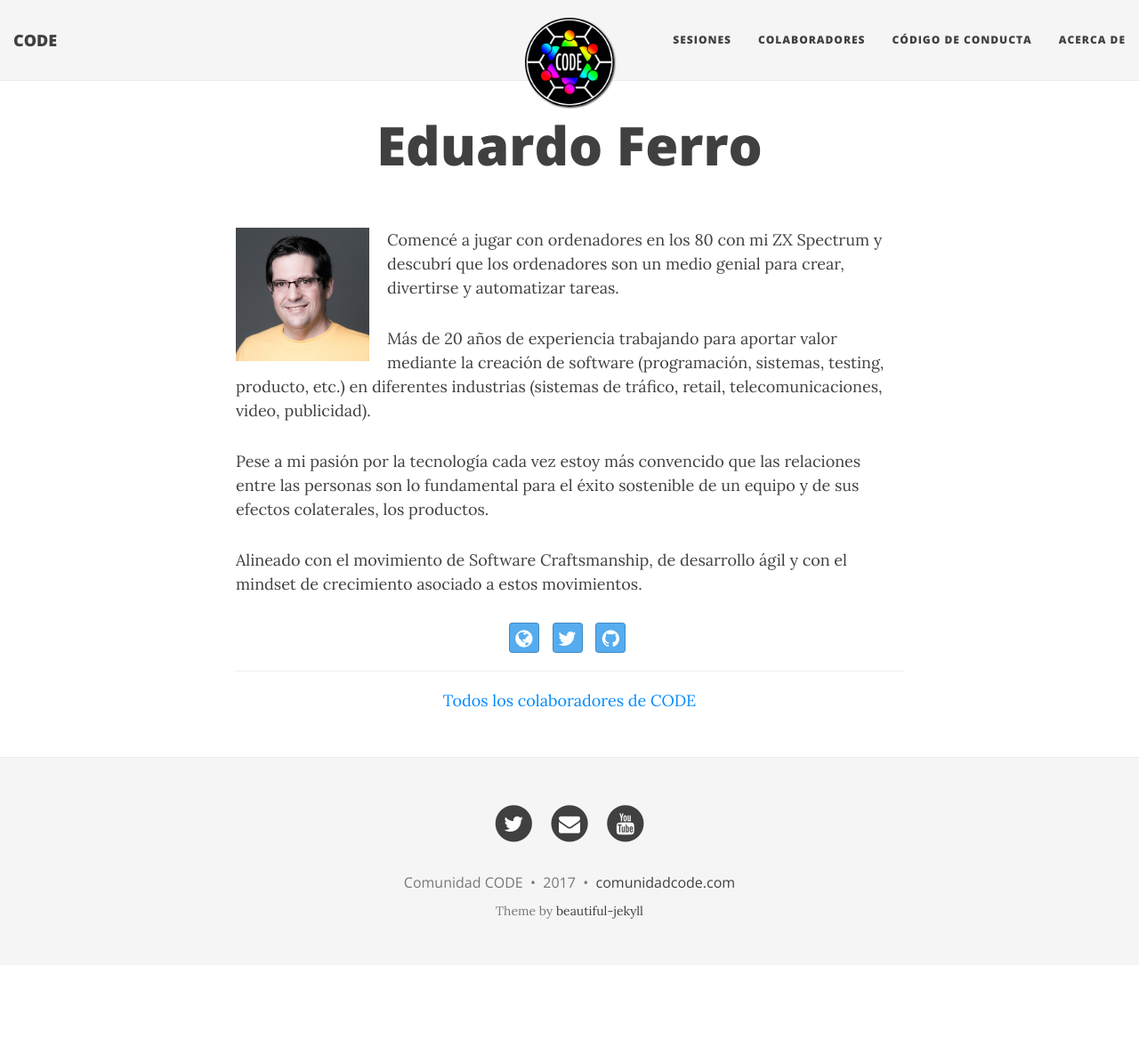
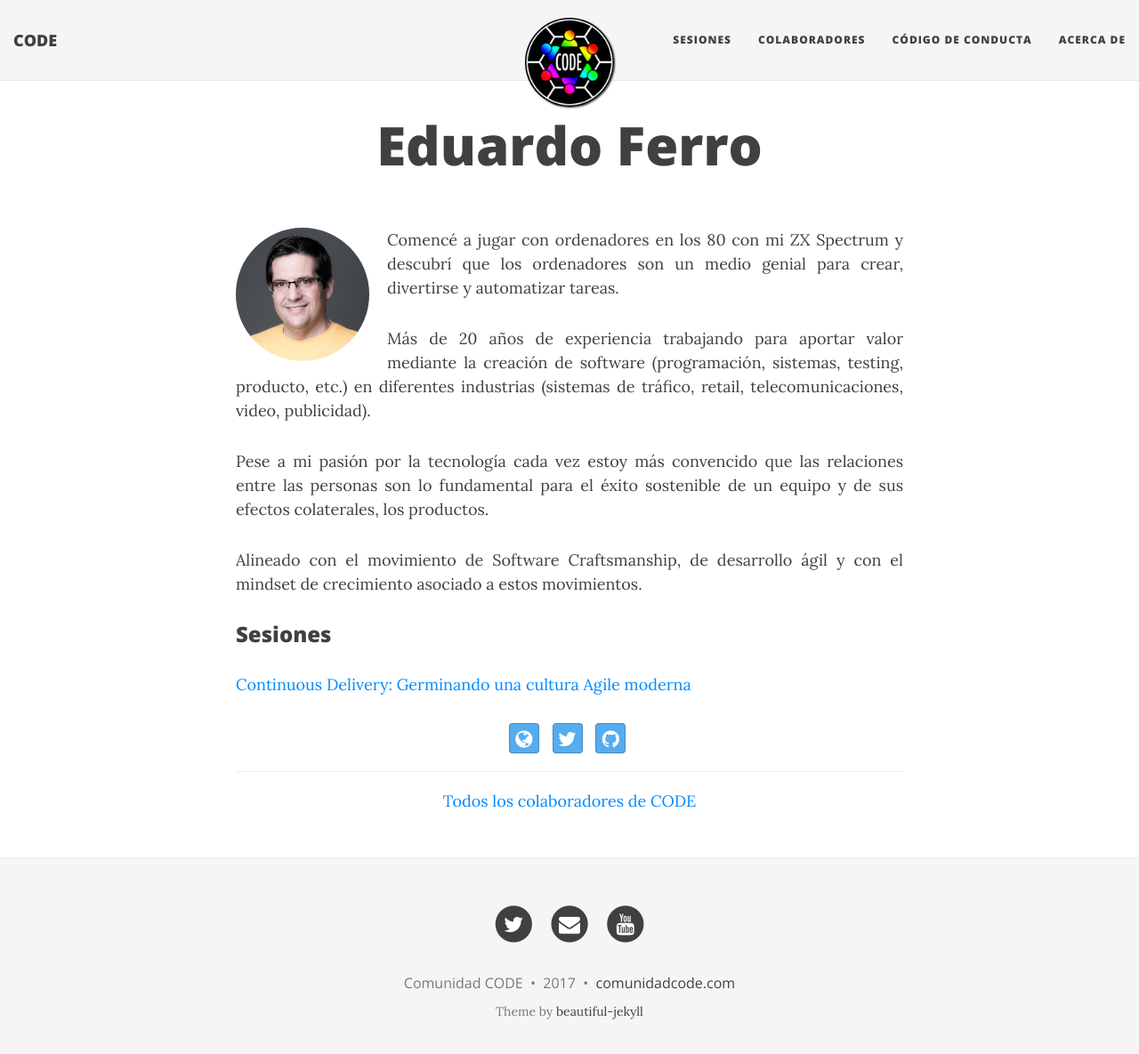
Before and after one commit to comunidadcode/comunidadcode.github.io, a Jekyll site: the page built from colaboradores/edu-ferro.md, in a window 1280 px wide and 1198 px high. Shown: the top 1185 px of the window at 89% size. Built offline with Jekyll 4.4.1, drawn with Linux system fonts in a browser that asks for light colours; nearby versions of some CDN libraries.

Commit message:
[Modificado] Colaboradores: foto redonda y enlaces a sesiones.

```diff
--- a/colaboradores/edu-ferro.md
+++ b/colaboradores/edu-ferro.md
@@ -14,3 +14,7 @@ Más de 20 años de experiencia trabajando para aportar valor mediante la creaci
 Pese a mi pasión por la tecnología cada vez estoy más convencido que las relaciones entre las personas son lo fundamental para el éxito sostenible de un equipo y de sus efectos colaterales, los productos.
 
 Alineado con el movimiento de Software Craftsmanship, de desarrollo ágil y con el mindset de crecimiento asociado a estos movimientos.
+
+### Sesiones
+
+[Continuous Delivery: Germinando una cultura Agile moderna](../../proxima_sesion)
--- a/css/main.css
+++ b/css/main.css
@@ -23,6 +23,8 @@ body {
 p {
   line-height: 1.5;
   margin: 30px 0;
+  text-align: justify;
+  text-justify: inter-word;
 }
 p a {
   /* text-decoration: underline */
@@ -762,6 +764,7 @@ iframe.youtube {
   width: 150px;
   float: left;
   margin-right: 20px;
+  border-radius: 100px;
 }
 
 .center {
@@ -839,7 +842,8 @@ div > ul > li > p {
   float: right;
   height: 192px;
   width: 192px;
-  margin-top: -35px;
+  margin-top: 0px;
+  margin-bottom: 10px;
   filter: grayscale(20%);
 }
 .next-session-image:hover {
```
